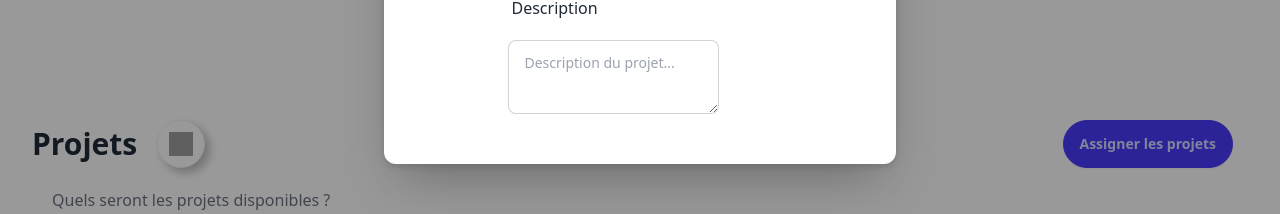
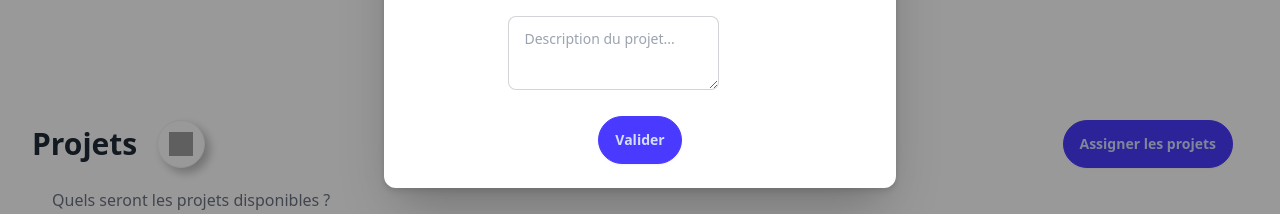
Before and after one commit to LawderDev/Parcoursup, a Nuxt app in the folder front/: page /session in a window 1280 px wide. Both pictures are taken after a click on the element 181 px from the left and 576 px from the top of the page. Shown: the part 432-646 px from the top of the page. Built offline with nearby package versions, Linux system fonts and the light colour scheme; grey boxes are pictures that could not be loaded.

Commit message:
fix bug validate 2

```diff
--- a/front/components/FormSession.vue
+++ b/front/components/FormSession.vue
@@ -5,7 +5,7 @@
       <h1
         class="text-3xl font-bold max-w-48 md:max-w-96 truncate tooltip tooltip-open"
         data-tip="Projet TIC 2024"
-        v-if="!state.editTitle"
+        v-show="!state.editTitle"
       >
         {{ state.sessionName }}
       </h1>
@@ -16,18 +16,18 @@
       />
       <div class="ml-3 flex items-center grow">
         <EditTitle
-          v-if="!state.editTitle"
+          v-show="!state.editTitle"
           class="m-3"
           :src="Edit"
           @click="state.editTitle = true"
         ></EditTitle>
         <EditTitle
-          v-if="state.editTitle && state.newTitle.length"
+          v-show="state.editTitle && state.newTitle.length"
           :src="OkClickable"
           @click="handleEditOk"
         ></EditTitle>
         <EditTitle
-          v-if="state.editTitle"
+          v-show="state.editTitle"
           :src="Cancel"
           @click="handleEditCancel"
         ></EditTitle>
--- a/front/components/ModalProjectForm.vue
+++ b/front/components/ModalProjectForm.vue
@@ -1,11 +1,13 @@
 <template>
   <div>
     <Modal
-      @handle-submit="editMode ? handleModify : handleSubmit"
-      @close="emit('update:isOpen', false)"
-    >
+    @close="emit('update:isOpen', false)">
       <template v-slot:open-btn>
-        <ButtonPlus ref="openBtn" @click="handleCreateProject" class="neumorphism"/>
+        <ButtonPlus
+          ref="openBtn"
+          @click="handleCreateProject"
+          class="neumorphism"
+        />
         <div id="hidden" class="hidden" ref="openBtn"></div>
       </template>
       <template v-slot:form>
@@ -28,12 +30,22 @@
           </div>
         </div>
       </template>
+      <template v-slot:action>
+        <button>
+          <ButtonPrimary
+            @click="editMode ? handleModify : handleSubmit"
+            class="flex justify-center"
+            >Valider
+          </ButtonPrimary>
+        </button>
+      </template>
     </Modal>
   </div>
 </template>
 <script setup>
 import { defineEmits, reactive } from "vue";
 const openBtn = ref(null);
+const closeBtn = ref(null);
 const props = defineProps({
   isOpen: Boolean,
   editMode: Boolean,
@@ -41,22 +53,24 @@ const props = defineProps({
   summary: String,
 });
 
-const emit = defineEmits(["submit:project", "update:isOpen","createProject"]);
+const emit = defineEmits(["submit:project", "update:isOpen", "createProject"]);
 
 const handleSubmit = () => {
+  closeBtn.value.click();
   emit("submit:project", {
     name: props.name,
     summary: props.summary,
   });
 };
 const handleModify = () => {
+  closeBtn.value.click();
   emit("modify:project", {
     name: props.name,
     summary: props.summary,
   });
 };
 const handleCreateProject = () => {
-  emit("create:project")
+  emit("create:project");
 };
 watch(
   () => props.isOpen,
--- a/front/pages/session.vue
+++ b/front/pages/session.vue
@@ -10,6 +10,7 @@
           :editMode="state.editMode"
           :name="state.name"
           :summary="state.summary"
+          @update:isOpen=""
           @submit:project="handleNewProject"
           @modify:project="handleModifyProject"
           @create:project="openCreateModal"
@@ -19,7 +20,9 @@
       </div>
 
       <h3 class="ml-5 text-gray-500">Quels seront les projets disponibles ?</h3>
-      <div class="grid grid-cols-1 sm:grid-cols-2 md:grid-cols-3 lg:grid-cols-4 mb-20 md:mb-0">
+      <div
+        class="grid grid-cols-1 sm:grid-cols-2 md:grid-cols-3 lg:grid-cols-4 mb-20 md:mb-0"
+      >
         <div v-for="item in liste" :key="item.id">
           <ProjectCard
             @modifyProject="openModifyModal"
@@ -35,31 +38,33 @@
 
 <script setup>
 const state = reactive({
-  editMode : false,
+  editMode: false,
   createProject: false,
-  name:null,
-  summary:null,
+  name: null,
+  summary: null,
   isOpen: false,
 });
 const handleNewProject = (newProject) => {
-  console.log("handleNewProject", handleNewProject);
+  state.isOpen = false;
+  console.log("handleNewProject", newProject);
 };
 const handleModifyProject = (newProject) => {
-  console.log("handleModifyProject", handleModifyProject);
+  state.isOpen = false;
+  console.log("handleModifyProject", newProject);
 };
 const openCreateModal = (event) => {
-  state.isOpen = true
-  state.editMode = false
-  state.name=null
-  state.summary=null
+  console.log("openCreateModal", event);
+  state.editMode = false;
+  state.name = null;
+  state.summary = null;
 };
 const openModifyModal = (event) => {
-  console.log("openModifyModal",event.name)
-  console.log("openModifyModal",event.summary)
-  state.isOpen = true
-  state.editMode = true
-  state.name=event.name
-  state.summary=event.summary
+  console.log("openModifyModal", event.name);
+  console.log("openModifyModal", event.summary);
+  state.isOpen = true;
+  state.editMode = true;
+  state.name = event.name;
+  state.summary = event.summary;
 };
 
 const liste = [
```
